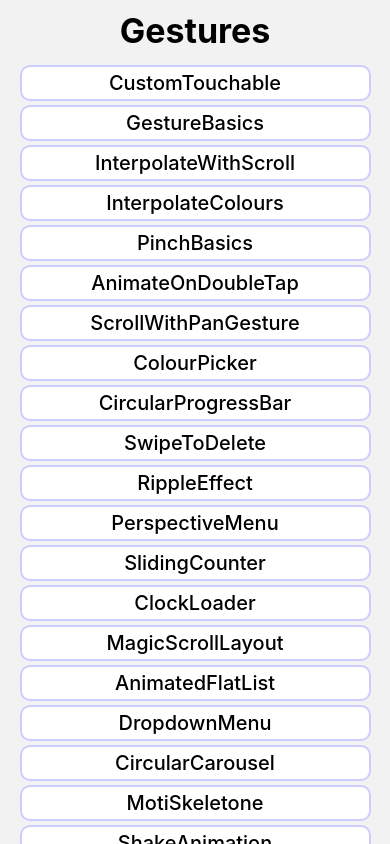
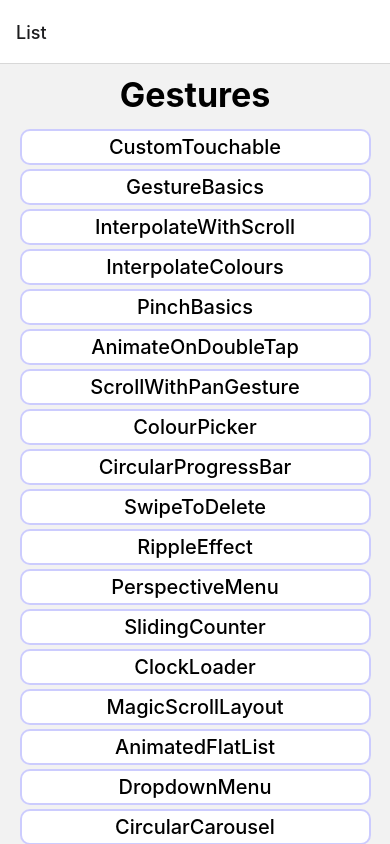
Before and after one commit to jonqwerty/animation, a React Native app: screen / in a window 390 px wide. Built offline with nearby package versions, Linux system fonts and the light colour scheme.

Commit message:
added headerShown true for navigation

```diff
--- a/src/navigation/AppNavigator.tsx
+++ b/src/navigation/AppNavigator.tsx
@@ -38,7 +38,7 @@ const Stack = createNativeStackNavigator();
 
 const Routes = () => {
   return (
-    <Stack.Navigator screenOptions={{headerShown: false}}>
+    <Stack.Navigator screenOptions={{headerShown: true}}>
       <Stack.Screen
         name="List"
         component={ListScreen}
```
